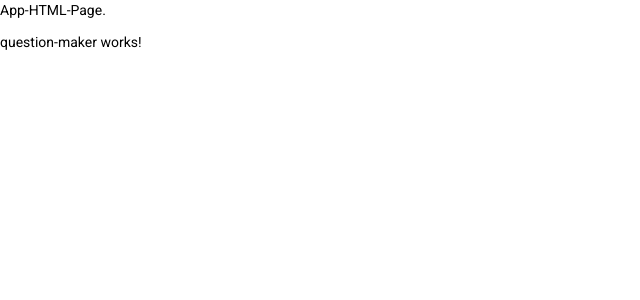
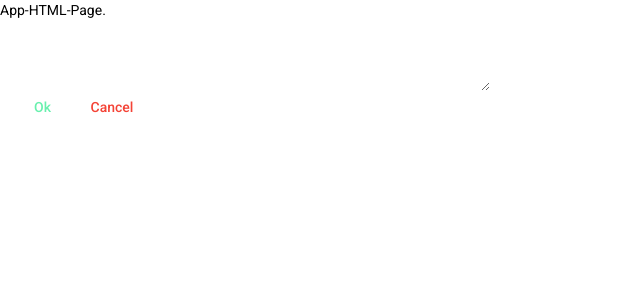
Before and after one commit to Krunal-Nayi/amtrax-test, an Angular app in the folder amtrax-test/: page /questions in a window 1280 px wide. Shown: the top 300 px of the page, without its empty margins (0-640 px from the left). Built offline with nearby package versions, Linux system fonts and the light colour scheme.

Commit message:
Task 4
Add textarea and two buttons “OK” and “Cancel” as shown below.

```diff
--- a/amtrax-test/src/app/app.module.ts
+++ b/amtrax-test/src/app/app.module.ts
@@ -1,8 +1,9 @@
 import { NgModule } from '@angular/core';
-import { BrowserModule } from '@angular/platform-browser';
 
 import { AppRoutingModule } from './app-routing.module';
 import { AppComponent } from './app.component';
+
+import { BrowserModule } from '@angular/platform-browser';
 import { BrowserAnimationsModule } from '@angular/platform-browser/animations';
 
 @NgModule({
--- a/amtrax-test/src/app/questions/question-maker/question-maker.component.html
+++ b/amtrax-test/src/app/questions/question-maker/question-maker.component.html
@@ -1 +1,8 @@
-<p>question-maker works!</p>
+<form class="example-form">
+    <mat-form-field class="example-full-width" appearance="fill">
+        <mat-label>Leave a comment</mat-label>
+        <textarea matInput placeholder="Ex. It makes me feel..."></textarea>
+        <button mat-button color="accent">Ok</button>
+        <button mat-button color="warn">Cancel</button>
+    </mat-form-field>
+</form>
--- a/amtrax-test/src/app/questions/question-maker/question-maker.component.scss
+++ b/amtrax-test/src/app/questions/question-maker/question-maker.component.scss
@@ -0,0 +1,9 @@
+.example-form {
+    min-width: 150px;
+    max-width: 500px;
+    width: 100%;
+  }
+
+  .example-full-width {
+    width: 100%;
+  }
```
Also changed, not shown: amtrax-test/src/app/questions/questions.module.ts (+88 -1 lines).
